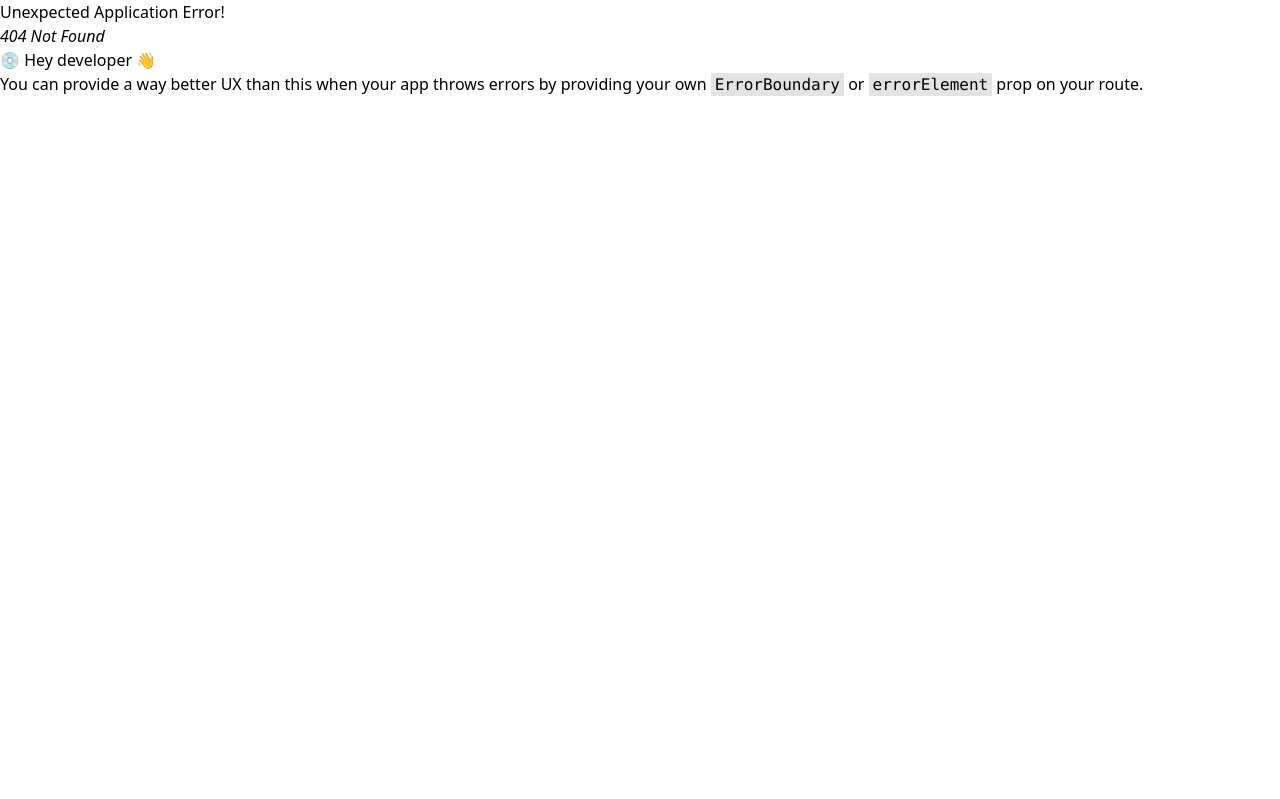
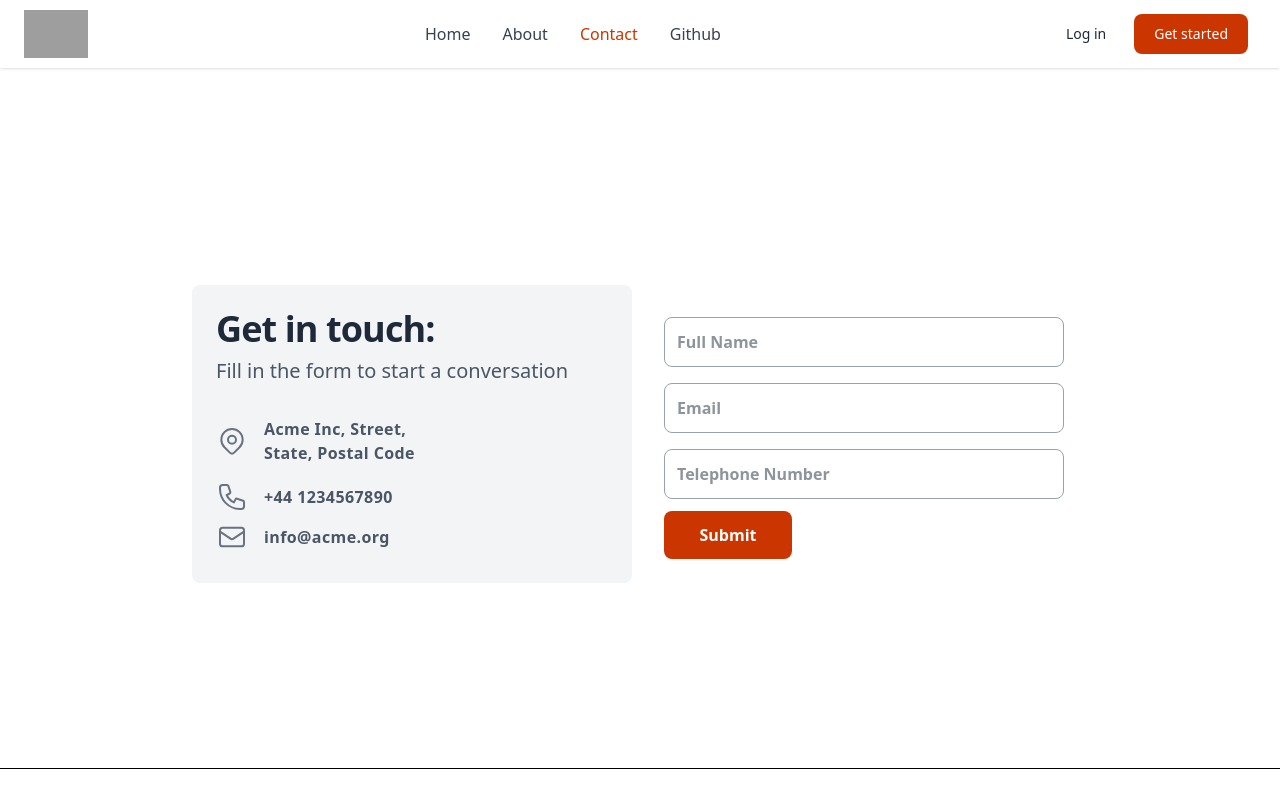
Before and after one commit to Anurag-Kuche/ReactRouter, a React (Vite) app: page /contact in a window 1280 px wide. Before the commit this address had no page. Shown: the top 799 px of the page. Built offline with nearby package versions, Linux system fonts and the light colour scheme; grey boxes are pictures that could not be loaded.

Commit message:
updated section

```diff
--- a/src/components/About/About.jsx
+++ b/src/components/About/About.jsx
@@ -7,7 +7,7 @@ export default function About() {
               <div className="space-y-6 md:space-y-0 md:flex md:gap-6 lg:items-center lg:gap-12">
                   <div className="md:5/12 lg:w-5/12">
                       <img
-                          src="https://tailus.io/sources/blocks/left-image/preview/images/startup.png"
+                          src="https://img.freepik.com/free-vector/bird-colorful-logo-gradient-vector_343694-1365.jpg"
                           alt="image"
                       />
                   </div>
--- /dev/null
+++ b/src/components/ContactUs/Contact.jsx
@@ -0,0 +1,142 @@
+
+
+export default function Contact() {
+    return (
+        <div className="relative flex items-top justify-center min-h-[700px] bg-white sm:items-center sm:pt-0">
+            <div className="max-w-6xl mx-auto sm:px-6 lg:px-8">
+                <div className="mt-8 overflow-hidden">
+                    <div className="grid grid-cols-1 md:grid-cols-2">
+                        <div className="p-6 mr-2 bg-gray-100 sm:rounded-lg">
+                            <h1 className="text-3xl sm:text-4xl text-gray-800 font-extrabold tracking-tight">
+                                Get in touch:
+                            </h1>
+                            <p className="text-normal text-lg sm:text-xl font-medium text-gray-600 mt-2">
+                                Fill in the form to start a conversation
+                            </p>
+
+                            <div className="flex items-center mt-8 text-gray-600">
+                                <svg
+                                    fill="none"
+                                    stroke="currentColor"
+                                    stroke-linecap="round"
+                                    stroke-linejoin="round"
+                                    stroke-width="1.5"
+                                    viewBox="0 0 24 24"
+                                    className="w-8 h-8 text-gray-500"
+                                >
+                                    <path
+                                        stroke-linecap="round"
+                                        stroke-linejoin="round"
+                                        stroke-width="1.5"
+                                        d="M17.657 16.657L13.414 20.9a1.998 1.998 0 01-2.827 0l-4.244-4.243a8 8 0 1111.314 0z"
+                                    />
+                                    <path
+                                        stroke-linecap="round"
+                                        stroke-linejoin="round"
+                                        stroke-width="1.5"
+                                        d="M15 11a3 3 0 11-6 0 3 3 0 016 0z"
+                                    />
+                                </svg>
+                                <div className="ml-4 text-md tracking-wide font-semibold w-40">
+                                    Acme Inc, Street, State, Postal Code
+                                </div>
+                            </div>
+
+                            <div className="flex items-center mt-4 text-gray-600">
+                                <svg
+                                    fill="none"
+                                    stroke="currentColor"
+                                    stroke-linecap="round"
+                                    stroke-linejoin="round"
+                                    stroke-width="1.5"
+                                    viewBox="0 0 24 24"
+                                    className="w-8 h-8 text-gray-500"
+                                >
+                                    <path
+                                        stroke-linecap="round"
+                                        stroke-linejoin="round"
+                                        stroke-width="1.5"
+                                        d="M3 5a2 2 0 012-2h3.28a1 1 0 01.948.684l1.498 4.493a1 1 0 01-.502 1.21l-2.257 1.13a11.042 11.042 0 005.516 5.516l1.13-2.257a1 1 0 011.21-.502l4.493 1.498a1 1 0 01.684.949V19a2 2 0 01-2 2h-1C9.716 21 3 14.284 3 6V5z"
+                                    />
+                                </svg>
+                                <div className="ml-4 text-md tracking-wide font-semibold w-40">
+                                    +44 1234567890
+                                </div>
+                            </div>
+
+                            <div className="flex items-center mt-2 text-gray-600">
+                                <svg
+                                    fill="none"
+                                    stroke="currentColor"
+                                    stroke-linecap="round"
+                                    stroke-linejoin="round"
+                                    stroke-width="1.5"
+                                    viewBox="0 0 24 24"
+                                    className="w-8 h-8 text-gray-500"
+                                >
+                                    <path
+                                        stroke-linecap="round"
+                                        stroke-linejoin="round"
+                                        stroke-width="1.5"
+                                        d="M3 8l7.89 5.26a2 2 0 002.22 0L21 8M5 19h14a2 2 0 002-2V7a2 2 0 00-2-2H5a2 2 0 00-2 2v10a2 2 0 002 2z"
+                                    />
+                                </svg>
+                                <div className="ml-4 text-md tracking-wide font-semibold w-40">
+                                    info@acme.org
+                                </div>
+                            </div>
+                        </div>
+
+                        <form className="p-6 flex flex-col justify-center">
+                            <div className="flex flex-col">
+                                <label for="name" className="hidden">
+                                    Full Name
+                                </label>
+                                <input
+                                    type="name"
+                                    name="name"
+                                    id="name"
+                                    placeholder="Full Name"
+                                    className="w-100 mt-2 py-3 px-3 rounded-lg bg-white border border-gray-400 text-gray-800 font-semibold focus:border-orange-500 focus:outline-none"
+                                />
+                            </div>
+
+                            <div className="flex flex-col mt-2">
+                                <label for="email" className="hidden">
+                                    Email
+                                </label>
+                                <input
+                                    type="email"
+                                    name="email"
+                                    id="email"
+                                    placeholder="Email"
+                                    className="w-100 mt-2 py-3 px-3 rounded-lg bg-white border border-gray-400 text-gray-800 font-semibold focus:border-orange-500 focus:outline-none"
+                                />
+                            </div>
+
+                            <div className="flex flex-col mt-2">
+                                <label for="tel" className="hidden">
+                                    Number
+                                </label>
+                                <input
+                                    type="tel"
+                                    name="tel"
+                                    id="tel"
+                                    placeholder="Telephone Number"
+                                    className="w-100 mt-2 py-3 px-3 rounded-lg bg-white border border-gray-400 text-gray-800 font-semibold focus:border-orange-500 focus:outline-none"
+                                />
+                            </div>
+
+                            <button
+                                type="submit"
+                                className="md:w-32 bg-orange-700 hover:bg-blue-dark text-white font-bold py-3 px-6 rounded-lg mt-3 hover:bg-orange-600 transition ease-in-out duration-300"
+                            >
+                                Submit
+                            </button>
+                        </form>
+                    </div>
+                </div>
+            </div>
+        </div>
+    );
+}
--- /dev/null
+++ b/src/components/GitHub/GitHub.jsx
@@ -0,0 +1,32 @@
+import { useEffect, useState } from "react"
+import { useLoaderData } from "react-router-dom"
+
+useLoaderData
+function GitHub() {
+    const data= useLoaderData()
+
+    // const[data,setData]=useState([])
+    // useEffect(() => {
+
+    // fetch('https://api.github.com/users/Anurag-Kuche')
+    // .then(response=>response.json())
+    // .then(data=>{
+    //     setData(data);
+    // })
+
+
+
+    // }, [])
+
+  return (
+    <div className="text-center m-4 bg-gray-600 text-white p-4 text-3xl">GitHub Followers :{data.followers}
+    <img src={data.avatar_url} alt="" width={200} /></div>
+  )
+}
+
+export default GitHub
+
+export const githubInfoLoader=async()=>{
+    const response=await fetch('https://api.github.com/users/Anurag-Kuche')
+    return response.json()
+}
--- a/src/components/Home/Home.jsx
+++ b/src/components/Home/Home.jsx
@@ -20,7 +20,7 @@ export default function Home() {
                                 fill="white"
                                 width="24"
                                 height="24"
-                                xmlns="http://www.w3.org/2000/svg"
+                                xmlns="https://i.pinimg.com/736x/45/d8/1e/45d81e2f86cdfedd7c1116e88209163d.jpg"
                                 fillRule="evenodd"
                                 clipRule="evenodd"
                             >
@@ -32,12 +32,12 @@ export default function Home() {
                 </div>
 
                 <div className="absolute inset-0 w-full sm:my-20 sm:pt-1 pt-12 h-full ">
-                    <img className="w-96" src="https://i.ibb.co/5BCcDYB/Remote2.png" alt="image1" />
+                    <img className="w-96" src="https://i.pinimg.com/736x/45/d8/1e/45d81e2f86cdfedd7c1116e88209163d.jpg" alt="image1" />
                 </div>
             </aside>
 
             <div className="grid  place-items-center sm:mt-20">
-                <img className="sm:w-96 w-48" src="https://i.ibb.co/2M7rtLk/Remote1.png" alt="image2" />
+                <img className="sm:w-96 w-48" src="https://encrypted-tbn0.gstatic.com/images?q=tbn:ANd9GcRvHc_DsPbF_9JTuXdXK_f_q5jD6EtVNmFKqQ&s" alt="image2" />
             </div>
 
             <h1 className="text-center text-2xl sm:text-5xl py-10 font-medium">Lorem Ipsum Yojo</h1>
--- /dev/null
+++ b/src/components/User/User.jsx
@@ -0,0 +1,11 @@
+import { useParams } from "react-router-dom"
+
+useParams
+function User() {
+    const {id}=useParams()
+  return (
+    <div className="bg-blue-400 p-8 justify-between text-center">User :{id}</div>
+  )
+}
+
+export default User
--- a/src/main.jsx
+++ b/src/main.jsx
@@ -2,26 +2,56 @@ import { StrictMode } from 'react'
 import { createRoot } from 'react-dom/client'
 import './index.css'
 
-import { createBrowserRouter, RouterProvider } from 'react-router-dom'
+import { createBrowserRouter, createRoutesFromElements, Route, RouterProvider } from 'react-router-dom'
 import Layout from './Layout'
 import Home from './components/Home/Home'
 import About from './components/About/About'
-const router=createBrowserRouter([
-  {
-    path:'/',
-    element:<Layout/>,
-    children:[
-      {
-        path:"",
-        element:<Home/>
-      },
-      {
-        path:"about",
-        element:<About/>
-      }
-    ]
-  }
-])
+import Contact from './components/ContactUs/Contact'
+import User from './components/User/User'
+import GitHub, { githubInfoLoader } from './components/GitHub/GitHub'
+
+// const router=createBrowserRouter([
+//   {
+//     path:'/',
+//     element:<Layout/>,
+//     children:[
+//       {
+//         path:"",
+//         element:<Home/>
+//       },
+//       {
+//         path:"about",
+//         element:<About/>
+//       },
+//       {
+//         path:"contact",
+//         element:<Contact/>
+//       }
+//     ]
+//   }
+// ])
+
+const router=createBrowserRouter(
+  createRoutesFromElements(
+    <Route path='/' element={<Layout/>}>
+      <Route path='/' element={<Home/>}/>
+      <Route path='home' element={<Home/>}/>
+      <Route path='about' element={<About/>}/>
+      <Route path='contact' element={<Contact/>}/>
+      <Route path='user/:id' element={<User/>}/>
+      <Route
+      loader={githubInfoLoader}
+       path='github' element={<GitHub/>}/>
+
+
+
+
+
+    </Route>
+  )
+)
+
+
 createRoot(document.getElementById('root')).render(
   <StrictMode>
     <RouterProvider router={router}/>
```
